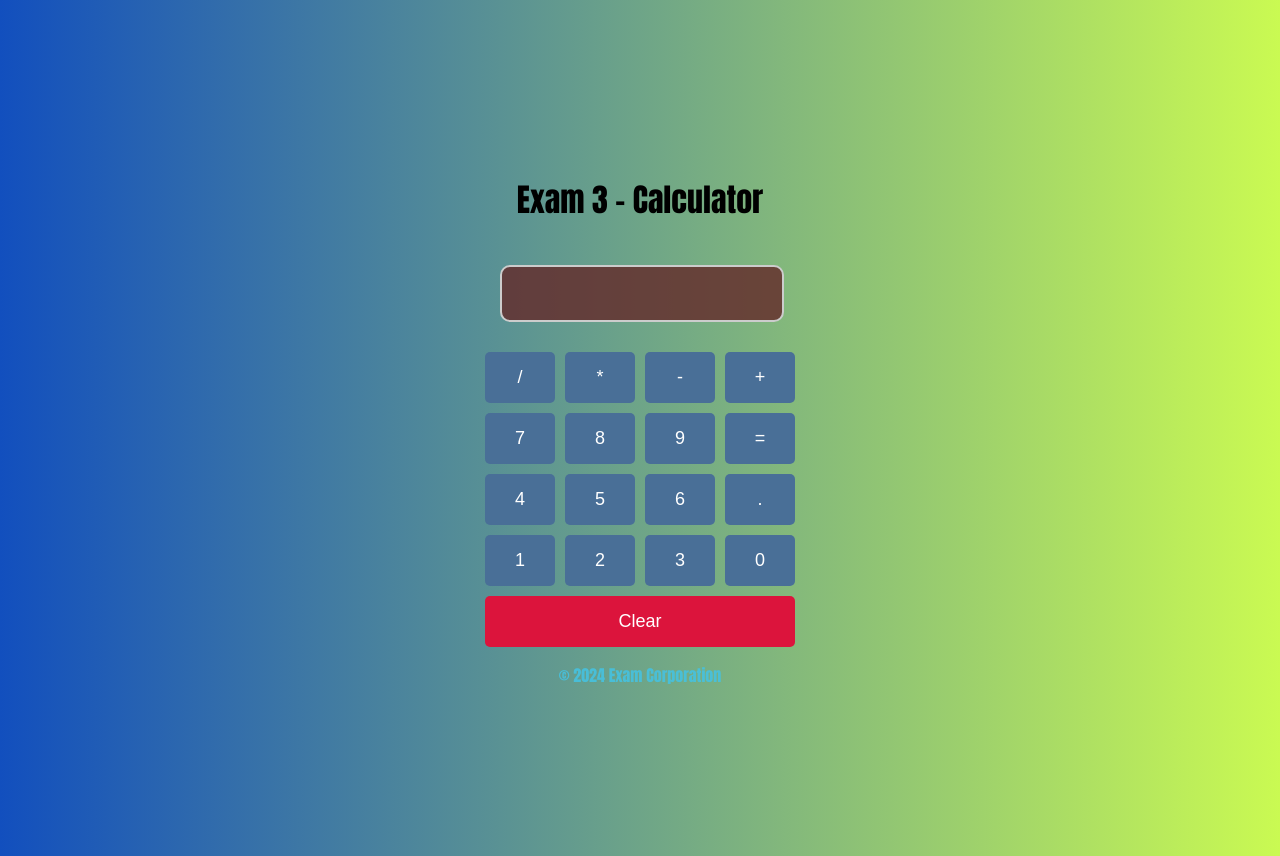
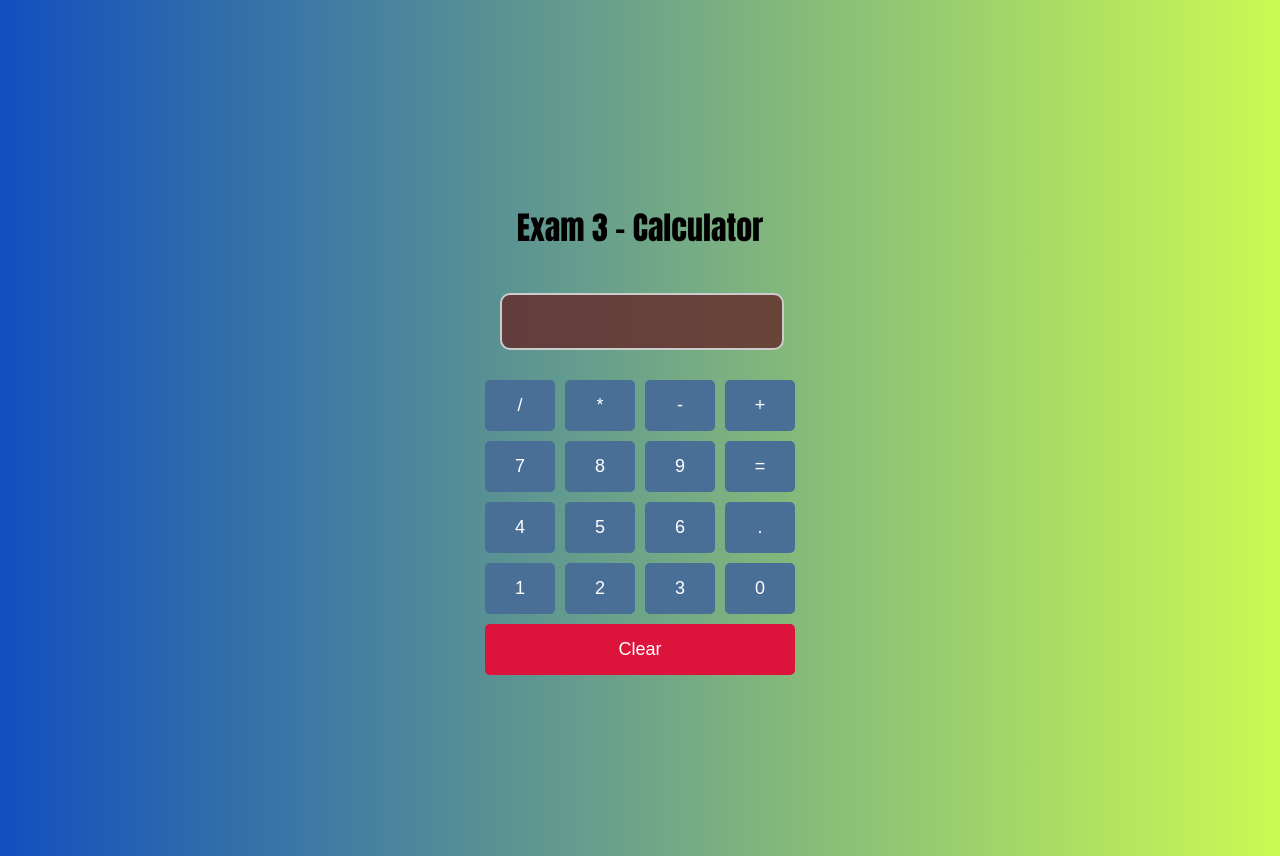
Before and after one commit to Syluck/Exam3, a plain HTML site: page index.html in a window 1280 px wide. Drawn offline with Linux system fonts and the light colour scheme.

Commit message:
Update index.html

```diff
--- a/index.html
+++ b/index.html
@@ -46,7 +46,5 @@
     </main>
         <audio id="clickSound" src="click2.wav"></audio>
 </body>
-    <footer>
-        <p>&copy; 2024 Exam Corporation</p>
-    </footer>
+
 </html>
```
